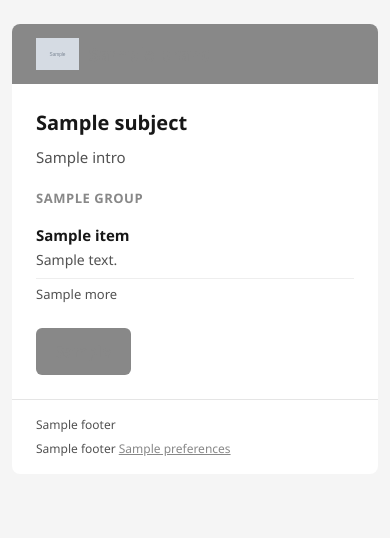
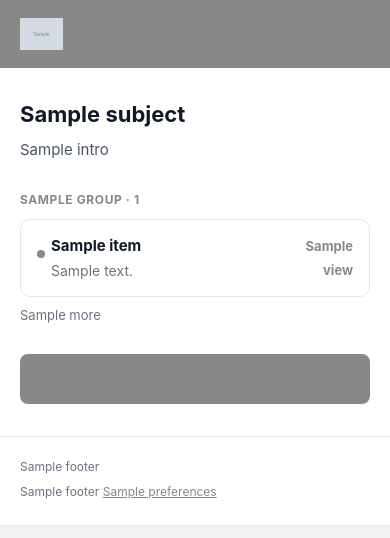
Before and after one commit to aymen-22-22/OpenTeams, a Python web app: template backend/app/reminders/templates/digest.html in a window 390 px wide. Shown: the top 538 px of the page. Run offline with Jinja, Linux system fonts and the light colour scheme; the template is opened without the code that fills it: most values are stand-ins (such as "Sample title", 1, 10 or a date in 2020); grey boxes marked "Sample" are stand-in pictures.

Commit message:
Polished built-in email design: badge, quotes, buttons, mobile, dark mode
- Type badge (brand tint) above a larger title; people's words (messages,
  mentions) shown as a quote with a brand-colored side bar.
- Inbox preview text (hidden preheader) instead of the first code line.
- Bulletproof buttons (VML for Outlook), full width on phones.
- Responsive card (edge to edge under 600 px), fixed 600 px in Outlook.
- Dark-mode styles for mail apps that support them; light by default.
- Digest as grouped cards: colored dot, title, extract and a "View" link,
  count per group.
- Brand gets a soft tint and a readable text color derived from it.

Co-Authored-By: Claude Opus 5.5 <noreply@anthropic.com>
Claude-Session: https://claude.ai/code/session_01U7VU3U3McwYBkwH6wn9JJs

```diff
--- /dev/null
+++ b/backend/app/reminders/templates/_button.html
@@ -0,0 +1,4 @@
+<table role="presentation" cellpadding="0" cellspacing="0" class="ot-btn" style="margin-top:28px;"><tr><td style="border-radius:8px;background:{{ brand.color }};">
+  <!--[if mso]><v:roundrect xmlns:v="urn:schemas-microsoft-com:vml" href="{{ url }}" style="height:46px;v-text-anchor:middle;width:200px;" arcsize="18%" stroke="f" fillcolor="{{ brand.color }}"><center style="color:{{ brand.on_color }};font-weight:bold;">{{ label }}</center></v:roundrect><![endif]-->
+  <!--[if !mso]><!--><a href="{{ url }}" style="display:inline-block;padding:13px 28px;color:{{ brand.on_color }};font-size:15px;font-weight:700;border-radius:8px;">{{ label }}</a><!--<![endif]-->
+</td></tr></table>
--- a/backend/app/reminders/templates/base.html
+++ b/backend/app/reminders/templates/base.html
@@ -1,26 +1,52 @@
 <!doctype html>
-<html lang="{{ lang }}" dir="{{ dir }}">
+<html lang="{{ lang }}" dir="{{ dir }}" xmlns:v="urn:schemas-microsoft-com:vml" xmlns:o="urn:schemas-microsoft-com:office:office">
 <head>
 <meta charset="utf-8">
 <meta name="viewport" content="width=device-width, initial-scale=1">
-<meta name="color-scheme" content="light">
+<meta name="x-apple-disable-message-reformatting">
+<meta name="color-scheme" content="light dark">
+<meta name="supported-color-schemes" content="light dark">
 <title>{{ subject }}</title>
+<!--[if mso]><style>table,td,div,p,a,h1{font-family:Arial,sans-serif !important;}</style><![endif]-->
+<style>
+  body { margin:0; padding:0; -webkit-text-size-adjust:100%; }
+  a { text-decoration:none; }
+  @media (max-width: 600px) {
+    .ot-pad { padding-left:20px !important; padding-right:20px !important; }
+    .ot-outer { padding:0 !important; }
+    .ot-card { border-radius:0 !important; }
+    .ot-btn { width:100% !important; }
+    .ot-btn td { display:block !important; width:100% !important; }
+    .ot-btn a { display:block !important; text-align:center !important; }
+  }
+  @media (prefers-color-scheme: dark) {
+    .ot-bg { background:#111315 !important; }
+    .ot-card { background:#1b1e21 !important; }
+    .ot-text, .ot-text h1, .ot-text a.ot-strong { color:#eceeef !important; }
+    .ot-muted { color:#a9afb3 !important; }
+    .ot-quote { background:#24282c !important; }
+    .ot-line { border-color:#2c3135 !important; }
+  }
+</style>
 </head>
-<body style="margin:0;padding:0;background:#f5f5f5;font-family:Segoe UI,Arial,'Noto Sans Arabic',sans-serif;">
-<table role="presentation" width="100%" cellpadding="0" cellspacing="0" style="background:#f5f5f5;">
-<tr><td align="center" style="padding:24px 12px;">
-  <table role="presentation" width="100%" cellpadding="0" cellspacing="0" style="max-width:560px;background:#ffffff;border-radius:8px;overflow:hidden;">
-    <tr><td style="background:{{ brand.color }};padding:14px 24px;color:{{ brand.on_color }};font-size:18px;font-weight:bold;text-align:{{ start }};">
-      {% if brand.logo_url %}<img src="{{ brand.logo_url }}" alt="" height="32" style="height:32px;max-width:160px;vertical-align:middle;border:0;margin-inline-end:10px;">{% endif %}<span style="vertical-align:middle;">{{ brand.name }}</span>
+<body class="ot-bg" style="margin:0;padding:0;background:#f3f4f6;font-family:-apple-system,'Segoe UI',Roboto,Arial,'Noto Sans Arabic',sans-serif;">
+{% if preheader %}<div style="display:none;max-height:0;overflow:hidden;opacity:0;mso-hide:all;" dir="auto">{{ preheader }}&#8203;&nbsp;&#8203;&nbsp;&#8203;&nbsp;&#8203;&nbsp;</div>{% endif %}
+<table role="presentation" width="100%" cellpadding="0" cellspacing="0" class="ot-bg" style="background:#f3f4f6;">
+<tr><td align="center" class="ot-outer" style="padding:32px 12px;">
+  <!--[if mso]><table role="presentation" width="600" cellpadding="0" cellspacing="0"><tr><td><![endif]-->
+  <table role="presentation" width="100%" cellpadding="0" cellspacing="0" class="ot-card" style="max-width:600px;background:#ffffff;border-radius:12px;overflow:hidden;box-shadow:0 1px 3px rgba(0,0,0,0.06);">
+    <tr><td class="ot-pad" style="background:{{ brand.color }};padding:18px 32px;color:{{ brand.on_color }};font-size:18px;font-weight:700;text-align:{{ start }};">
+      {% if brand.logo_url %}<img src="{{ brand.logo_url }}" alt="" height="32" style="height:32px;max-width:160px;vertical-align:middle;border:0;">&nbsp;&nbsp;{% endif %}<span style="vertical-align:middle;">{{ brand.name }}</span>
     </td></tr>
-    <tr><td style="padding:24px;color:#171717;font-size:15px;line-height:1.5;text-align:{{ start }};">
+    <tr><td class="ot-pad ot-text" style="padding:32px;color:#1f2937;font-size:15px;line-height:1.6;text-align:{{ start }};">
       {% block content %}{% endblock %}
     </td></tr>
-    <tr><td style="padding:16px 24px;border-top:1px solid #e5e5e5;color:#525252;font-size:12px;line-height:1.5;text-align:{{ start }};">
+    <tr><td class="ot-pad ot-muted ot-line" style="padding:20px 32px 24px;border-top:1px solid #e5e7eb;color:#6b7280;font-size:12px;line-height:1.6;text-align:{{ start }};">
       {% if brand.footer %}<p style="margin:0 0 6px;white-space:pre-line;">{{ brand.footer }}</p>{% endif %}
-      {{ footer }} <a href="{{ preferences_url }}" style="color:{{ brand.color }};">{{ t.preferences }}</a>
+      {{ footer }} <a href="{{ preferences_url }}" style="color:{{ brand.text_color }};text-decoration:underline;">{{ t.preferences }}</a>
     </td></tr>
   </table>
+  <!--[if mso]></td></tr></table><![endif]-->
 </td></tr>
 </table>
 </body>
--- a/backend/app/reminders/templates/digest.html
+++ b/backend/app/reminders/templates/digest.html
@@ -1,20 +1,7 @@
 {% extends "base.html" %}
 {% block content %}
-<h1 style="margin:0 0 8px;font-size:20px;color:#171717;">{{ subject }}</h1>
-<p style="margin:0 0 20px;color:#525252;white-space:pre-line;">{{ intro }}</p>
-{% for group in groups %}
-<h2 style="margin:20px 0 8px;font-size:13px;letter-spacing:0.04em;text-transform:uppercase;color:{{ brand.color }};">{{ group.label }}</h2>
-<table role="presentation" width="100%" cellpadding="0" cellspacing="0">
-  {% for item in group.entries %}
-  <tr><td style="padding:8px 0;border-bottom:1px solid #eeeeee;text-align:{{ start }};">
-    <a href="{{ item.url }}" style="color:#171717;font-weight:bold;text-decoration:none;" dir="auto">{{ item.title }}</a>
-    {% if item.body %}<div style="margin-top:2px;color:#525252;font-size:14px;white-space:pre-line;" dir="auto">{{ item.body }}</div>{% endif %}
-  </td></tr>
-  {% endfor %}
-</table>
-{% if group.more %}<p style="margin:6px 0 0;color:#525252;font-size:13px;">{{ group.more }}</p>{% endif %}
-{% endfor %}
-<table role="presentation" cellpadding="0" cellspacing="0" style="margin-top:24px;"><tr><td style="border-radius:6px;background:{{ brand.color }};">
-  <a href="{{ base_url }}/" style="display:inline-block;padding:12px 20px;color:{{ brand.on_color }};text-decoration:none;font-weight:bold;">{{ t.open_app }}</a>
-</td></tr></table>
+<h1 style="margin:0;font-size:22px;line-height:1.35;color:#111827;font-weight:700;">{{ subject }}</h1>
+<p class="ot-muted" style="margin:8px 0 0;color:#4b5563;white-space:pre-line;">{{ intro }}</p>
+{% include "digest_items.html" %}
+{% with url=base_url ~ "/", label=t.open_app %}{% include "_button.html" %}{% endwith %}
 {% endblock %}
--- a/backend/app/reminders/templates/digest_items.html
+++ b/backend/app/reminders/templates/digest_items.html
@@ -1,12 +1,18 @@
 {% for group in groups %}
-<h2 style="margin:20px 0 8px;font-size:13px;letter-spacing:0.04em;text-transform:uppercase;color:{{ brand.color }};">{{ group.label }}</h2>
-<table role="presentation" width="100%" cellpadding="0" cellspacing="0">
+<p style="margin:28px 0 10px;font-size:12px;font-weight:700;letter-spacing:0.05em;text-transform:uppercase;color:{{ brand.text_color }};">{{ group.label }} · {{ group.entries|length }}</p>
+<table role="presentation" width="100%" cellpadding="0" cellspacing="0" class="ot-line" style="border:1px solid #e5e7eb;border-radius:10px;border-collapse:separate;">
   {% for item in group.entries %}
-  <tr><td style="padding:8px 0;border-bottom:1px solid #eeeeee;text-align:{{ start }};">
-    <a href="{{ item.url }}" style="color:#171717;font-weight:bold;text-decoration:none;" dir="auto">{{ item.title }}</a>
-    {% if item.body %}<div style="margin-top:2px;color:#525252;font-size:14px;white-space:pre-line;" dir="auto">{{ item.body }}</div>{% endif %}
+  <tr><td class="ot-line" style="padding:14px 16px;{% if not loop.last %}border-bottom:1px solid #e5e7eb;{% endif %}text-align:{{ start }};">
+    <table role="presentation" width="100%" cellpadding="0" cellspacing="0"><tr>
+      <td width="14" valign="top" style="padding-top:7px;"><span style="display:inline-block;width:8px;height:8px;border-radius:50%;background:{{ brand.color }};"></span></td>
+      <td style="text-align:{{ start }};">
+        <a href="{{ item.url }}" class="ot-strong" style="color:#111827;font-weight:700;font-size:15px;" dir="auto">{{ item.title }}</a>
+        {% if item.body %}<div class="ot-muted" style="margin-top:2px;color:#6b7280;font-size:14px;white-space:pre-line;" dir="auto">{{ item.body }}</div>{% endif %}
+      </td>
+      <td width="56" valign="top" style="text-align:{{ 'left' if dir == 'rtl' else 'right' }};"><a href="{{ item.url }}" style="color:{{ brand.text_color }};font-size:13px;font-weight:700;">{{ t.view }}</a></td>
+    </tr></table>
   </td></tr>
   {% endfor %}
 </table>
-{% if group.more %}<p style="margin:6px 0 0;color:#525252;font-size:13px;">{{ group.more }}</p>{% endif %}
+{% if group.more %}<p class="ot-muted" style="margin:8px 0 0;color:#6b7280;font-size:13px;">{{ group.more }}</p>{% endif %}
 {% endfor %}
```
Also changed, not shown: backend/app/reminders/brand.py (+12 -0 lines), backend/app/reminders/email.py (+9 -0 lines), backend/app/reminders/templates/notification.html (+13 -6 lines), backend/tests/test_admin_email.py (+1 -1 lines).
